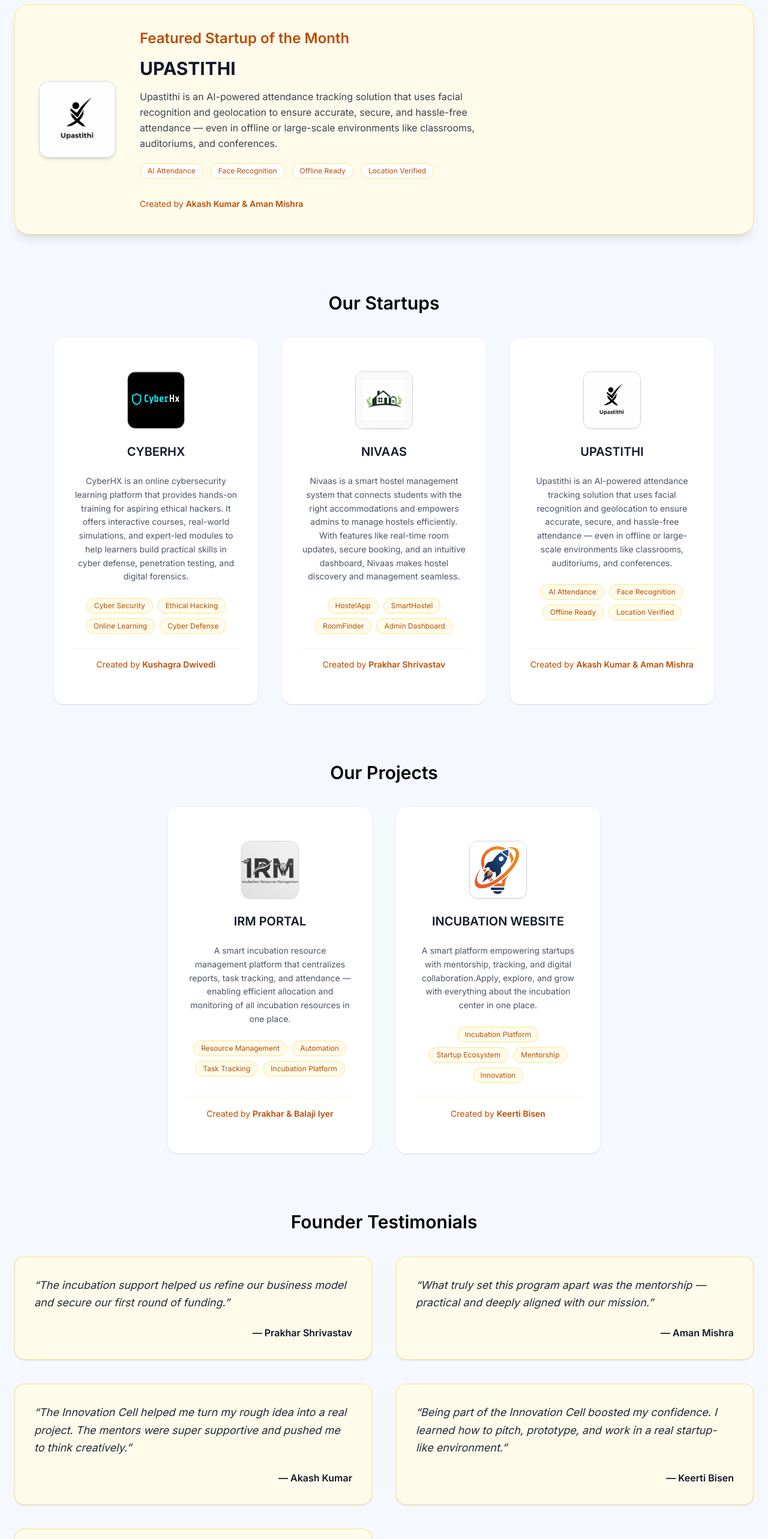
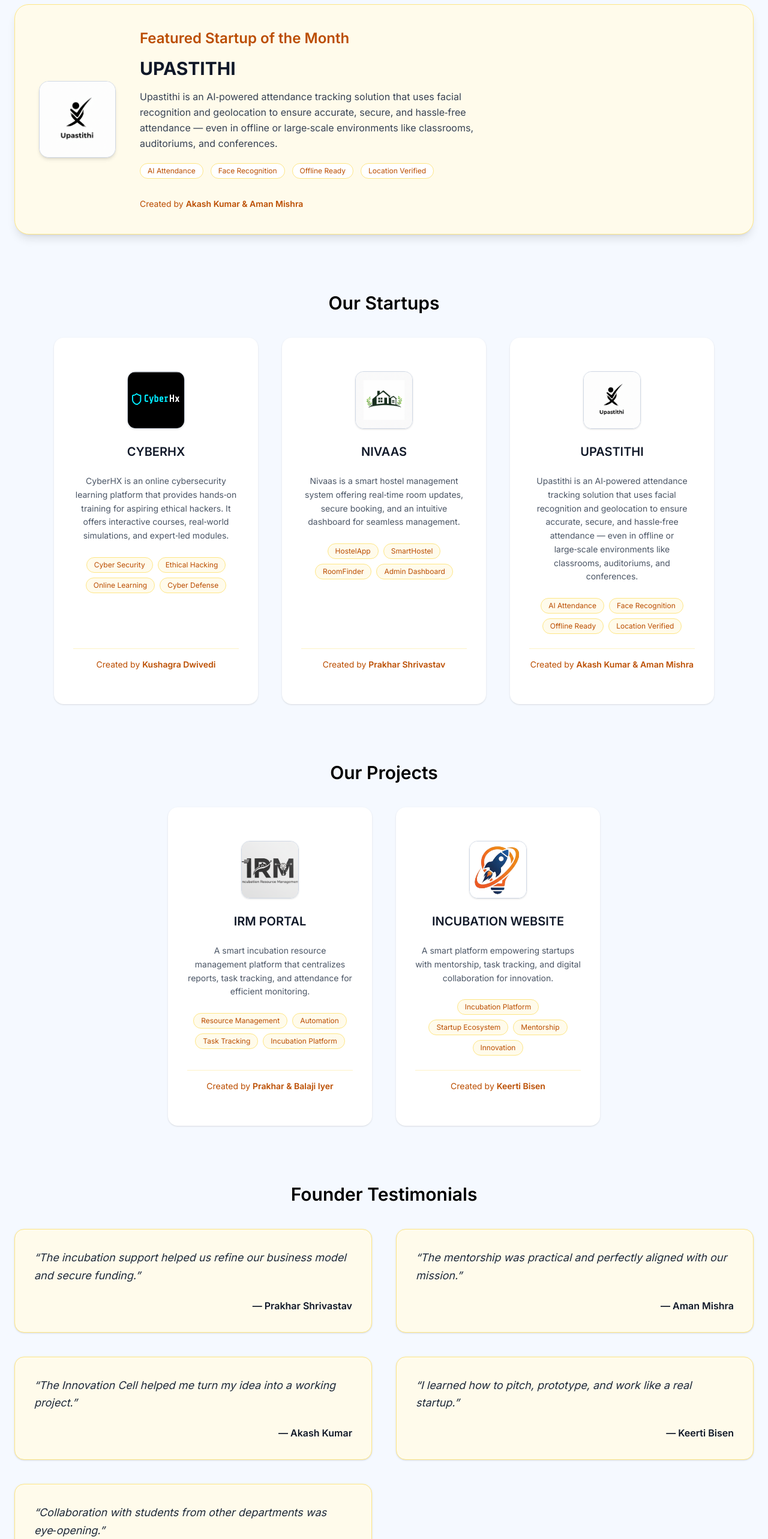
Before and after one commit to TIT-inovation-hub/incubationcell_tite, a Next.js app: page /ourprojects in a window 1280 px wide. Shown: the part 234-2800 px from the top of the page at 60% size. Built offline with nearby package versions, Linux system fonts and the light colour scheme.

Commit message:
this is the final touch

```diff
--- a/app/ourprojects/page.tsx
+++ b/app/ourprojects/page.tsx
@@ -3,12 +3,35 @@ import React from "react";
 import { Card, CardContent } from "@/components/ui/card";
 import { motion } from "framer-motion";
 import Image from "next/image";
+import Head from "next/head";
+
+// SEO‑friendly metadata component
+const SEO = () => (
+  <Head>
+    <title>Our Projects | Innovation Cell</title>
+    <meta
+      name="description"
+      content="Explore featured startups, innovative projects, and founder testimonials from the Innovation Cell. Discover AI, cybersecurity, hostel management, incubation platforms, and more."
+    />
+    <meta
+      name="keywords"
+      content="Startups, Projects, Innovation, Incubation Center, AI, Cybersecurity, Hostel Management"
+    />
+    <meta name="author" content="Innovation Cell" />
+    <meta property="og:title" content="Our Projects | Innovation Cell" />
+    <meta
+      property="og:description"
+      content="Discover the startups and tech innovations built by our students — featuring AI attendance systems, cybersecurity platforms, smart hostel apps, and incubation tools."
+    />
+    <meta property="og:type" content="website" />
+  </Head>
+);
 
 const featured = {
   name: "UPASTITHI",
   logo: "/upastithi.png",
   description:
-    "Upastithi is an AI-powered attendance tracking solution that uses facial recognition and geolocation to ensure accurate, secure, and hassle-free attendance — even in offline or large-scale environments like classrooms, auditoriums, and conferences.",
+    "Upastithi is an AI‑powered attendance tracking solution that uses facial recognition and geolocation to ensure accurate, secure, and hassle‑free attendance — even in offline or large‑scale environments like classrooms, auditoriums, and conferences.",
   tags: [
     "AI Attendance",
     "Face Recognition",
@@ -23,7 +46,7 @@ const startups = [
     name: "CYBERHX",
     logo: "/cyberhexlogo.png",
     description:
-      "CyberHX is an online cybersecurity learning platform that provides hands-on training for aspiring ethical hackers. It offers interactive courses, real-world simulations, and expert-led modules to help learners build practical skills in cyber defense, penetration testing, and digital forensics.",
+      "CyberHX is an online cybersecurity learning platform that provides hands‑on training for aspiring ethical hackers. It offers interactive courses, real‑world simulations, and expert‑led modules.",
     tags: [
       "Cyber Security",
       "Ethical Hacking",
@@ -36,23 +59,11 @@ const startups = [
     name: "NIVAAS",
     logo: "/nivaaslogo.png",
     description:
-      "Nivaas is a smart hostel management system that connects students with the right accommodations and empowers admins to manage hostels efficiently. With features like real-time room updates, secure booking, and an intuitive dashboard, Nivaas makes hostel discovery and management seamless.",
+      "Nivaas is a smart hostel management system offering real‑time room updates, secure booking, and an intuitive dashboard for seamless management.",
     tags: ["HostelApp", "SmartHostel", "RoomFinder", "Admin Dashboard"],
     studentName: "Prakhar Shrivastav",
   },
-  {
-    name: "UPASTITHI",
-    logo: "/upastithi.png",
-    description:
-      "Upastithi is an AI-powered attendance tracking solution that uses facial recognition and geolocation to ensure accurate, secure, and hassle-free attendance — even in offline or large-scale environments like classrooms, auditoriums, and conferences.",
-    tags: [
-      "AI Attendance",
-      "Face Recognition",
-      "Offline Ready",
-      "Location Verified",
-    ],
-    studentName: "Akash Kumar & Aman Mishra",
-  },
+  featured,
 ];
 
 const projects = [
@@ -60,7 +71,7 @@ const projects = [
     name: "IRM PORTAL",
     logo: "/irmlogo.png",
     description:
-      "A smart incubation resource management platform that centralizes reports, task tracking, and attendance — enabling efficient allocation and monitoring of all incubation resources in one place.",
+      "A smart incubation resource management platform that centralizes reports, task tracking, and attendance for efficient monitoring.",
     tags: [
       "Resource Management",
       "Automation",
@@ -73,7 +84,7 @@ const projects = [
     name: "INCUBATION WEBSITE",
     logo: "/logoincubation.png",
     description:
-      "A smart platform empowering startups with mentorship, tracking, and digital collaboration.Apply, explore, and grow with everything about the incubation center in one place.",
+      "A smart platform empowering startups with mentorship, task tracking, and digital collaboration for innovation.",
     tags: [
       "Incubation Platform",
       "Startup Ecosystem",
@@ -87,40 +98,40 @@ const projects = [
 const testimonials = [
   {
     quote:
-      "The incubation support helped us refine our business model and secure our first round of funding.",
+      "The incubation support helped us refine our business model and secure funding.",
     founder: "Prakhar Shrivastav",
   },
   {
     quote:
-      "What truly set this program apart was the mentorship — practical and deeply aligned with our mission.",
+      "The mentorship was practical and perfectly aligned with our mission.",
     founder: "Aman Mishra",
   },
   {
-    quote:
-      "The Innovation Cell helped me turn my rough idea into a real project. The mentors were super supportive and pushed me to think creatively.",
+    quote: "The Innovation Cell helped me turn my idea into a working project.",
     founder: "Akash Kumar",
   },
   {
-    quote:
-      "Being part of the Innovation Cell boosted my confidence. I learned how to pitch, prototype, and work in a real startup-like environment.",
+    quote: "I learned how to pitch, prototype, and work like a real startup.",
     founder: "Keerti Bisen",
   },
   {
     quote:
-      "Working with students from different departments helped me explore perspectives outside my field. It’s an amazing collaborative space.",
+      "Collaboration with students from other departments was eye‑opening.",
     founder: "Amit Mehta",
   },
 ];
 
 export default function OurProjectsPage() {
   return (
+    <>
+      <SEO />
       <div className="px-4 sm:px-6 py-14 sm:py-20 max-w-7xl mx-auto space-y-20 sm:space-y-24">
         {/* Featured Section */}
         <section className="bg-amber-50 p-6 sm:p-10 rounded-3xl border border-amber-200 shadow-lg hover:shadow-xl space-y-6 md:flex md:items-center md:gap-10 md:space-y-0 transform-gpu">
           <div className="relative w-24 h-24 sm:w-32 sm:h-32 mx-auto md:mx-0 rounded-2xl border shadow-md bg-white overflow-hidden">
             <Image
               src={featured.logo}
-            alt={featured.name}
+              alt={`${featured.name} logo`}
               fill
               className="object-cover"
             />
@@ -173,7 +184,7 @@ export default function OurProjectsPage() {
                       <div className="relative w-20 h-20 sm:w-24 sm:h-24 rounded-xl border shadow overflow-hidden">
                         <Image
                           src={project.logo}
-                        alt={project.name}
+                          alt={`${project.name} logo`}
                           fill
                           className="object-cover"
                         />
@@ -182,7 +193,6 @@ export default function OurProjectsPage() {
                       <h3 className="text-lg sm:text-xl font-semibold text-center text-gray-900">
                         {project.name}
                       </h3>
-
                       <p className="text-gray-600 text-sm leading-relaxed text-center">
                         {project.description}
                       </p>
@@ -232,7 +242,7 @@ export default function OurProjectsPage() {
                       <div className="relative w-20 h-20 sm:w-24 sm:h-24 rounded-xl border shadow overflow-hidden">
                         <Image
                           src={project.logo}
-                        alt={project.name}
+                          alt={`${project.name} logo`}
                           fill
                           className="object-cover"
                         />
@@ -241,7 +251,6 @@ export default function OurProjectsPage() {
                       <h3 className="text-lg sm:text-xl font-semibold text-center text-gray-900">
                         {project.name}
                       </h3>
-
                       <p className="text-gray-600 text-sm leading-relaxed text-center">
                         {project.description}
                       </p>
@@ -278,6 +287,7 @@ export default function OurProjectsPage() {
           <h2 className="text-2xl sm:text-3xl font-semibold text-black text-center">
             Founder Testimonials
           </h2>
+
           <div className="grid gap-6 sm:gap-10 md:grid-cols-2">
             {testimonials.map((item, i) => (
               <motion.blockquote
@@ -299,5 +309,6 @@ export default function OurProjectsPage() {
           </div>
         </section>
       </div>
+    </>
   );
 }
--- a/components/hero.tsx
+++ b/components/hero.tsx
@@ -1,5 +1,6 @@
 "use client";
 
+import Head from "next/head";
 import {
   motion,
   useMotionValue,
@@ -19,13 +20,36 @@ export default function Hero() {
   useAnimationFrame(() => {
     const rect = ref.current?.getBoundingClientRect();
     if (!rect) return;
-    const mx = (window.innerWidth / 2 - window.innerWidth / 2) / 2;
-    const my = (window.innerHeight / 2 - window.innerHeight / 2) / 2;
+    const mx = 0;
+    const my = 0;
     x.set(mx);
     y.set(my);
   });
 
   return (
+    <>
+      {/* === SEO Metadata === */}
+      <Head>
+        <title>TIT Excellence Incubation Cell | Innovation Hub</title>
+        <meta
+          name="description"
+          content="Welcome to TIT Excellence Incubation Cell — empowering students to innovate, collaborate, and transform ideas into impactful ventures through guidance, events, and resources."
+        />
+        <meta
+          name="keywords"
+          content="Incubation Cell, TIT Excellence, Innovation Hub, Startup Support, Student Innovation, Entrepreneurship"
+        />
+        <meta name="author" content="TIT Excellence Incubation Cell" />
+
+        {/* Open Graph for social sharing */}
+        <meta property="og:title" content="TIT Excellence Incubation Cell" />
+        <meta
+          property="og:description"
+          content="Nurturing entrepreneurial minds and transforming ideas into impactful ventures."
+        />
+        <meta property="og:type" content="website" />
+      </Head>
+
       <section
         id="home"
         ref={ref}
@@ -33,12 +57,13 @@ export default function Hero() {
       >
         {/* === BACKGROUND TECH LAYERS === */}
         <div className="absolute inset-0 overflow-hidden pointer-events-none">
-        {/* 🌈 Dynamic Energy Field (no glow) */}
+          {/* 🌈 Dynamic Energy Field */}
           <motion.div
             className="absolute inset-0 bg-[radial-gradient(ellipse_at_center,_var(--tw-gradient-stops))] from-[#FFB300]/25 via-transparent to-transparent"
             animate={{ scale: [1, 1.15, 1] }}
             transition={{ duration: 10, repeat: Infinity, ease: "easeInOut" }}
           />
+
           <motion.div
             className="absolute inset-0 bg-[conic-gradient(from_180deg,_#EF6C00_0%,_#00BCD4_60%,_#EF6C00_100%)] opacity-[0.12]"
             animate={{ rotate: 360 }}
@@ -77,21 +102,22 @@ export default function Hero() {
             />
           </svg>
 
-        {/* ✨ Floating Dots / Subtle overlay */}
+          {/* ✨ Floating Dots */}
           <AnimatedDots />
           <div className="absolute inset-0 bg-gradient-to-t from-white/10 via-transparent to-transparent dark:from-black/40 dark:via-black/10 backdrop-blur-[1px]" />
 
-        {/* ⚡ Electric Flow Lines */}
+          {/* ⚡ Lines */}
           <div className="absolute top-[25%] left-0 w-full h-[1.5px] bg-gradient-to-r from-transparent via-[#FF9800]/70 to-transparent animate-light-trail"></div>
           <div className="absolute bottom-[25%] right-0 w-full h-[1.5px] bg-gradient-to-l from-transparent via-[#00BCD4]/70 to-transparent animate-light-trail delay-700"></div>
 
-        {/* 🪩 3D Gradient Halo Rings (clean lines) */}
+          {/* 🪩 Halo Rings */}
           <motion.div
             style={{ perspective: 1000, rotateX, rotateY }}
             animate={{ rotateZ: 360 }}
             transition={{ duration: 45, repeat: Infinity, ease: "linear" }}
             className="absolute top-1/2 left-1/2 w-[600px] h-[600px] border border-[#00BCD4]/20 rounded-full -translate-x-1/2 -translate-y-1/2"
           />
+
           <motion.div
             animate={{ rotateZ: -360 }}
             transition={{ duration: 70, repeat: Infinity, ease: "linear" }}
@@ -99,7 +125,7 @@ export default function Hero() {
           />
         </div>
 
-      {/* === CONTENT === */}
+        {/* === MAIN CONTENT === */}
         <motion.div
           className="relative z-10 max-w-7xl mx-auto text-center"
           style={{ rotateX, rotateY }}
@@ -109,6 +135,7 @@ export default function Hero() {
             animate={{ opacity: 1, y: 0 }}
             transition={{ duration: 1 }}
             className="inline-block mb-10 px-4 sm:px-6 py-2 bg-gradient-to-r from-[#EF6C00]/20 to-[#00BCD4]/20 border border-[#EF6C00]/30 rounded-full backdrop-blur-sm"
+            aria-label="Welcome message for Innovation Hub"
           >
             <span className="text-md sm:text-md font-semibold text-[#EF6C00] dark:text-[#FFB300]">
               Welcome to Innovation Hub
@@ -133,9 +160,9 @@ export default function Hero() {
             transition={{ duration: 1.4 }}
             className="text-lg sm:text-xl text-gray-600 dark:text-gray-300 max-w-2xl mx-auto mb-10 leading-relaxed"
           >
-          Nurturing entrepreneurial minds and transforming ideas into impactful
-          ventures. Empowering students to innovate, collaborate, and lead the
-          future.
+            Nurturing entrepreneurial minds and transforming ideas into
+            impactful ventures. Empowering students to innovate, collaborate,
+            and lead the future.
           </motion.p>
 
           <motion.div
@@ -147,12 +174,14 @@ export default function Hero() {
             <a
               href="#events"
               className="px-8 py-3 bg-gradient-to-r from-[#EF6C00] to-[#FF9800] text-white font-semibold rounded-lg hover:scale-105 transition-all duration-300"
+              aria-label="Explore events hosted by the Incubation Cell"
             >
               Explore Events
             </a>
             <a
               href="/ourprojects"
               className="px-8 py-3 border border-[#00BCD4] text-[#00BCD4] font-semibold rounded-lg hover:bg-cyan-50 dark:hover:bg-cyan-950/30 transition-all duration-300"
+              aria-label="Learn more about our projects"
             >
               Learn More
             </a>
@@ -195,5 +224,6 @@ export default function Hero() {
           }
         `}</style>
       </section>
+    </>
   );
 }
```
Lines whose indentation alone changed are shown as unchanged.
